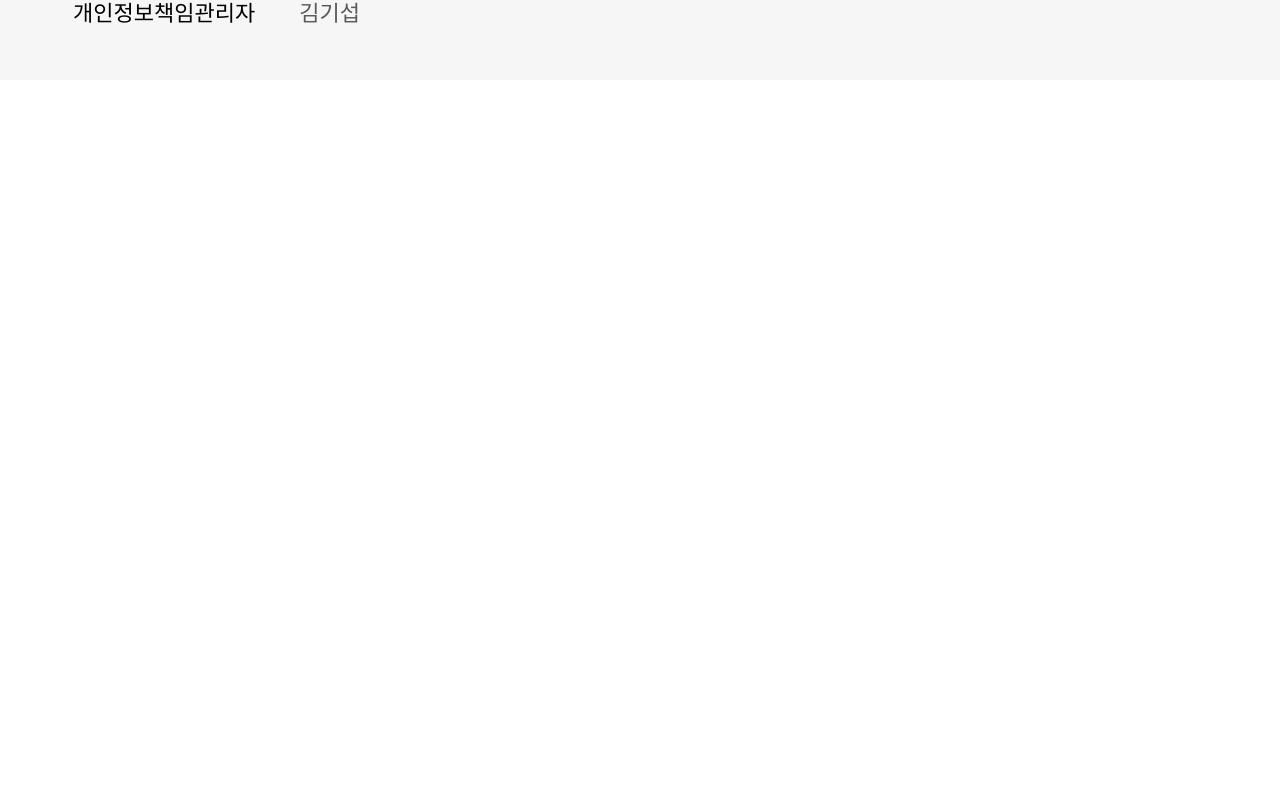
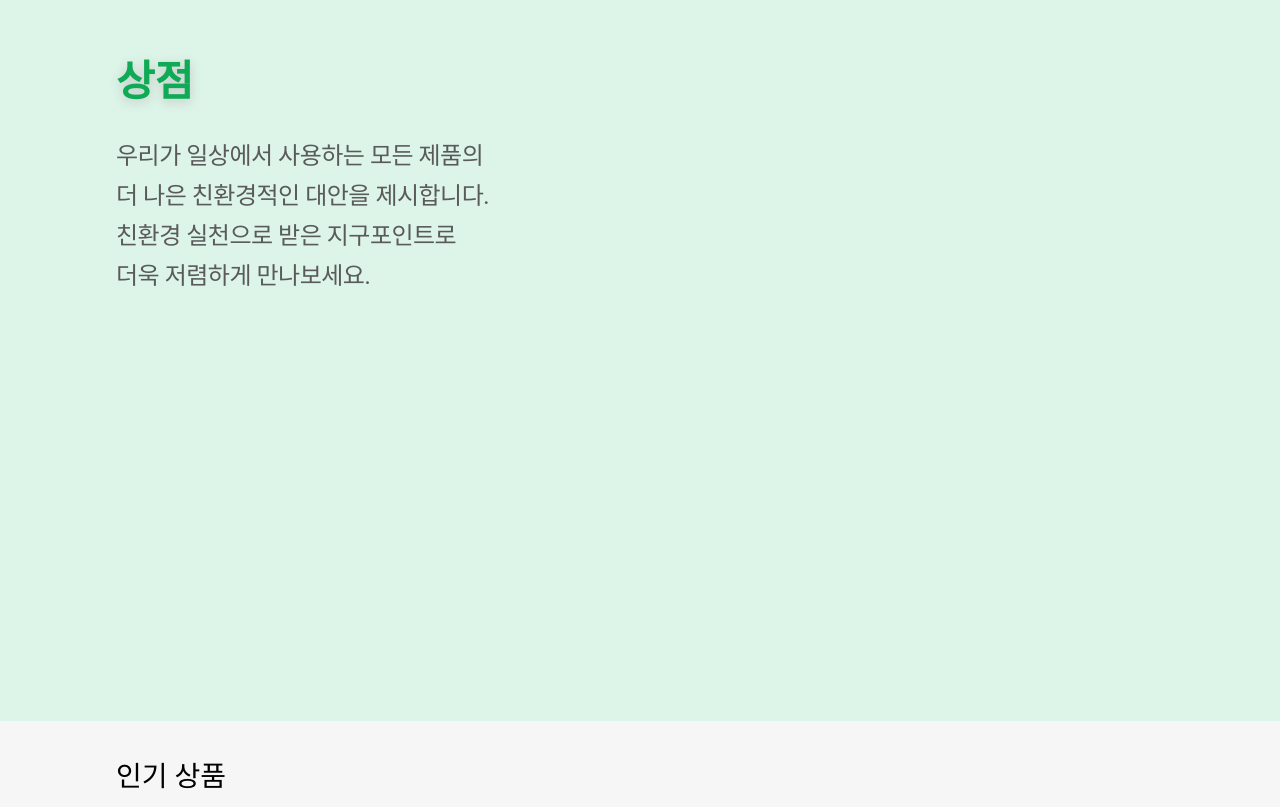
Before and after one commit to naninyang/jigugong-web, a Next.js app: page / in a window 1280 px wide. Shown: the part 3393-4200 px from the top of the page. Before the commit the page ends 3473 px from the top, so only its background shows below. Built offline with nearby package versions, Linux system fonts and the light colour scheme.

Commit message:
The `Commerce` area of the `Landing`
- 랜딩의 `상점`

```diff
--- a/pages/assets/index.js
+++ b/pages/assets/index.js
@@ -18,6 +18,7 @@ export const images = {
     mission01: require('./images/mockups/mission01.png'),
     mission02: require('./images/mockups/mission02.png'),
     featuresAction: require('./images/mockups/features-action.png'),
+    commerce: require('./images/mockups/commerce.png'),
   },
 }
 
--- a/pages/index.jsx
+++ b/pages/index.jsx
@@ -13,8 +13,8 @@ function index() {
     <Container>
       <Main />
       <Mission />
+      <Feature />
       <Commerce />
-      <Feature />
       <Proposal />
     </Container>
   )
--- a/pages/sections/landing/Commerce.jsx
+++ b/pages/sections/landing/Commerce.jsx
@@ -1,17 +1,89 @@
 import React from 'react';
 import styled from '@emotion/styled';
-import { Rem, styles } from '../../utils/designSystem';
-import { images } from '../../utils/designSystem';
+import { mq, styles, Rem, Em } from '../../utils/designSystem';
+import { images } from '../../assets/';
 import HeadingPrimary from '../../components/HeadingPrimary';
-import HeadingSecondary from '../../components/HeadingSecondary';
 import Description from '../../components/Description';
+import ArticleList from '../../components/ArticleList';
 
-const Container = styled.section();
+const Container = styled.section({
+  backgroundColor: '#dcf5e8',
+  [mq.maxMobile]: {
+    overflowX: 'hidden',
+  },
+  [mq.minSmall]: {
+    overflowX: 'hidden',
+  },
+});
+
+const Contents = styled.div({
+  ...styles.widthSettings,
+  position: 'relative',
+  display: 'flex',
+  flexDirection: 'column',
+  paddingTop: Em(40),
+  [mq.minTablet]: {
+    padding: `${Em(100)} ${Em(40)} 0`,
+  },
+  [mq.minSmall]: {
+    margin: '0 auto',
+    padding: `0 0 0 ${Em(68)}`,
+    justifyContent: 'center',
+    minHeight: Rem(878 + 170),
+    height: `calc(100vh - ${Rem(517)})`,
+  },
+});
+
+const MockupImages = styled.div({
+  marginBottom: Em(40),
+  [mq.minSmall]: {
+    marginTop: 0,
+  },
+});
+
+const MockupImage = styled.div({
+  background: `url(${images.mockup.commerce}) no-repeat 50% 50%/cover`,
+  marginLeft: `-${Em(48)}`,
+  paddingTop: '150.114345%',
+  height: 0,
+  [mq.minTablet]: {
+    paddingTop: '145.114345%',
+  },
+  [mq.minXsmall]: {
+    paddingTop: '127.114345%',
+    maxWidth: Rem(675),
+  },
+  [mq.minSmall]: {
+    position: 'absolute',
+    top: '50%',
+    left: '50%',
+    transform: 'translate(-50%, -50%)',
+    margin: `${Em(40)} 0 0 ${Em(190)}`,
+    paddingTop: '74.114345%',
+    width: Rem(675),
+    backgroundPosition: '50% 50%',
+    backgroundSize: 'contain',
+  },
+});
 
 const Commerce = () => {
   return (
     <Container>
-      {/* 상점 */}
+      <Contents>
+        <HeadingPrimary>상점</HeadingPrimary>
+        <Description>
+          우리가 일상에서 사용하는 모든 제품의
+          <strong>더 나은 친환경적인 대안을 제시합니다.</strong>
+          친환경 실천으로 받은 지구포인트로
+          <strong>더욱 저렴하게 만나보세요.</strong>
+        </Description>
+        <MockupImages>
+          <MockupImage />
+        </MockupImages>
+      </Contents>
+      <ArticleList heading={'인기 상품'}>
+        상품 목록
+      </ArticleList>
     </Container>
   )
 }
--- a/pages/sections/landing/Features.jsx
+++ b/pages/sections/landing/Features.jsx
@@ -2,7 +2,6 @@ import React from 'react';
 import styled from '@emotion/styled';
 import { mq, styles, Rem, Em } from '../../utils/designSystem';
 import { images } from '../../assets/';
-import ButtonGreen from '../../components/ButtonGreen';
 import HeadingPrimary from '../../components/HeadingPrimary';
 import HeadingSecondary from '../../components/HeadingSecondary';
 import Description from '../../components/Description';
```
Also changed, not shown: pages/assets/images/mockups/commerce.png (added).
